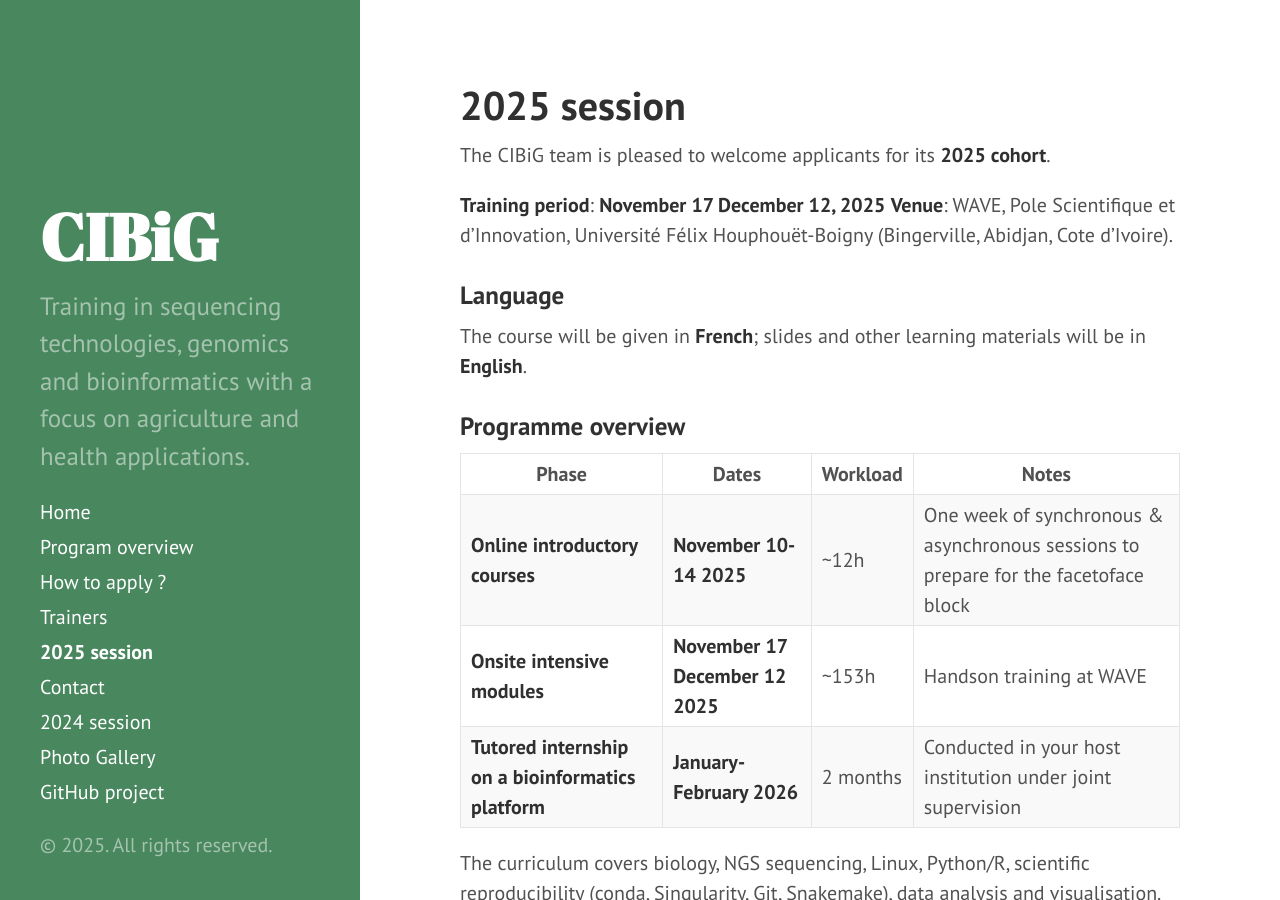
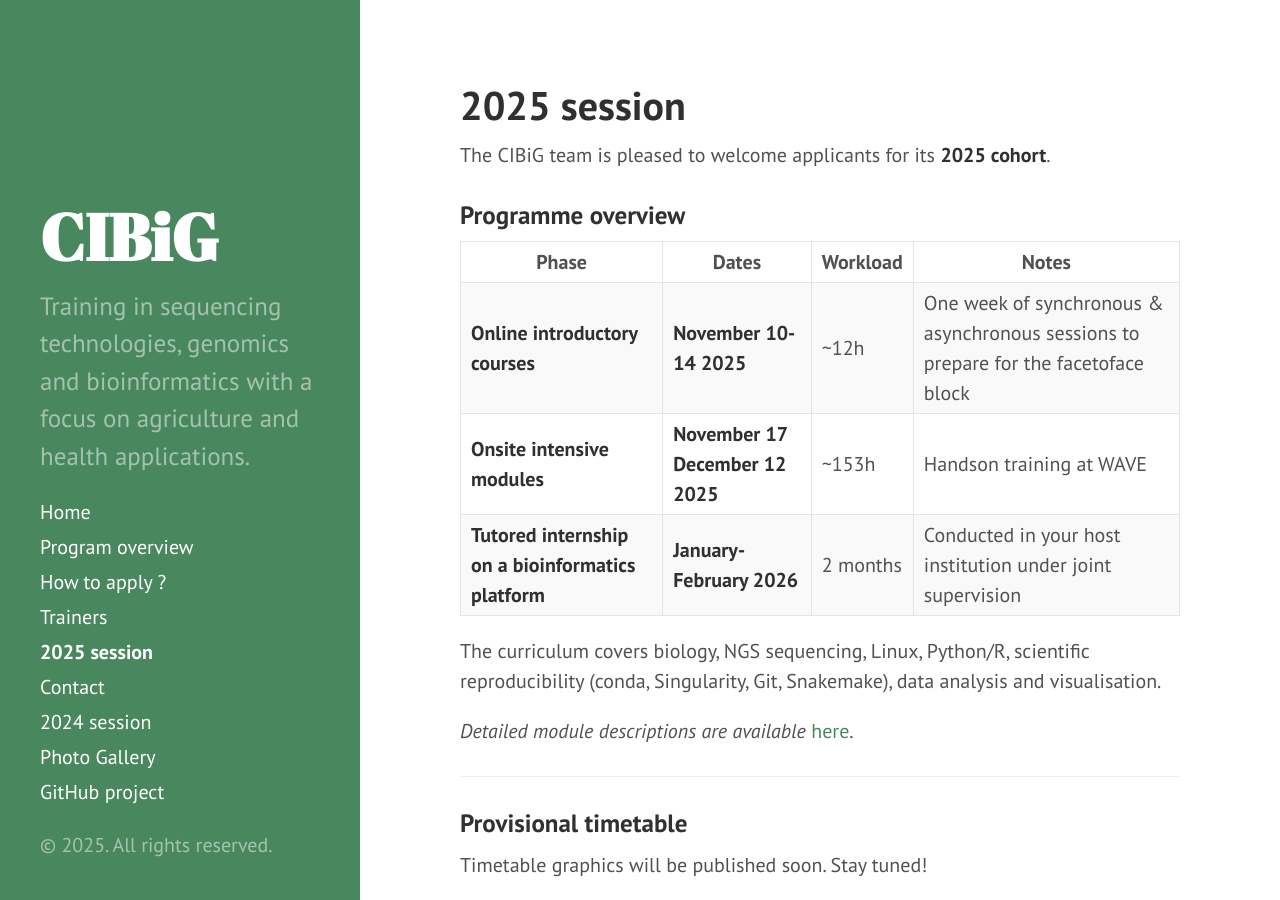
Before and after one commit to wave-centre/cibig, a Jekyll site: the page built from docs/05-2025.md, in a window 1280 px wide and 900 px high. Built offline with Jekyll 4.4.1, drawn with Linux system fonts in a browser that asks for light colours.

Commit message:
Update 05-2025.md

```diff
--- a/docs/05-2025.md
+++ b/docs/05-2025.md
@@ -5,16 +5,6 @@ title: "2025 session"
 ---
 
 The CIBiG team is pleased to welcome applicants for its **2025 cohort**.
-
- **Training period**: **November 17 December 12, 2025**
- **Venue**: WAVE, Pole Scientifique et d'Innovation, Université Félix Houphouët-Boigny (Bingerville, Abidjan, Cote d'Ivoire).
-
-
-### Language
-
-The course will be given in **French**; slides and other learning materials will be in **English**.
-
-
 
 ### Programme overview
 
```
